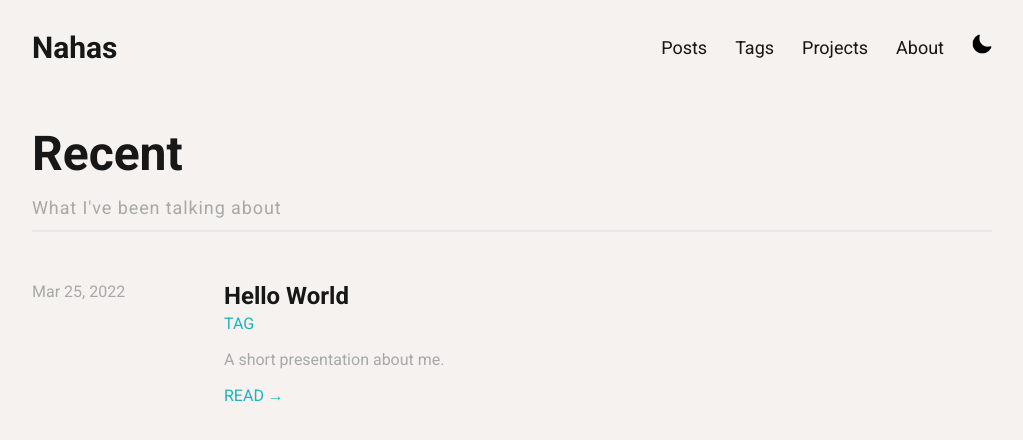
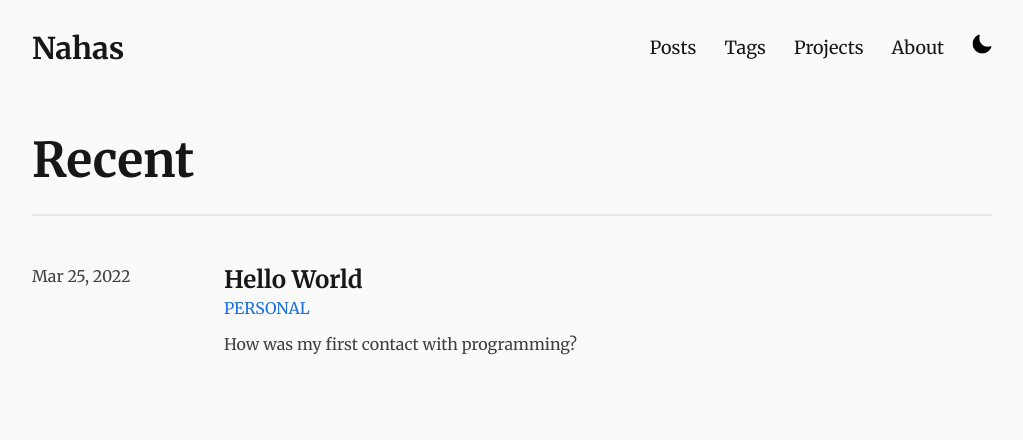
Before and after one commit to murillo-nahas/blog, an Angular app: page / in a window 1280 px wide. Shown: the top 440 px of the page, without its empty margins (128-1151 px from the left). Built offline with nearby package versions, Linux system fonts and the light colour scheme.

Commit message:
release: finally release?

```diff
--- a/src/app/pages/about/about.component.scss
+++ b/src/app/pages/about/about.component.scss
@@ -1,5 +1,5 @@
 .hover {
-    fill: var(--text-grayblack);
+    fill: var(--text-gray);
 }
 
 .hover:hover {
--- a/src/app/pages/about/about.component.ts
+++ b/src/app/pages/about/about.component.ts
@@ -6,4 +6,16 @@ import { Component } from '@angular/core';
   styleUrls: ['./about.component.scss']
 })
 export class AboutComponent {
+
+  redirectGithub(): void {
+    window.open("https://github.com/murillo-nahas");
+  }
+
+  redirectLinkedin(): void {
+    window.open("https://www.linkedin.com/in/murillo-nahas/");
+  }
+
+  redirectTwitter(): void {
+    window.open("https://twitter.com/murillonahvs");
+  }
 }
--- a/src/app/pages/home/home.component.html
+++ b/src/app/pages/home/home.component.html
@@ -1,20 +1,20 @@
 <app-header></app-header>
 <main class="w-full flex flex-col items-center justify-center">
-  <section class="w-9/12 h-32 flex justify-end border-b-2 flex flex-col mt-4">
-    <p class="text-5xl font-bold mb-4">Recent</p>
-    <p class="text-lg mb-2 tracking-wider" style="color: var(--text-gray)">
-      What I've been talking about
-    </p>
+  <section class="w-9/12 h-32 flex flex-col items-start border-b-2">
+    <h1 class="text-5xl font-bold mt-12">Recent</h1>
   </section>
-  <div class="w-9/12 flex mt-12">
-    <div class="w-1/5 h-36">
+  <section class="w-9/12 flex">
+    <div class="w-1/5 h-36 mt-12">
       <p style="color: var(--text-gray)">Mar 25, 2022</p>
     </div>
-    <div class="w-4/5 h-36">
-      <p class="text-2xl font-bold cursor-pointer" routerLink="hello-world">Hello World</p>
-      <p class="cursor-pointer" style="color: var(--text-anchor)">TAG</p>
-      <p class="mt-3" style="color: var(--text-gray)">A short presentation about me.</p>
-      <p class="mt-3 cursor-pointer" style="color: var(--text-anchor)" routerLink="hello-world">READ →</p>
+    <div class="w-4/5 h-36 mt-12">
+      <p class="text-2xl font-bold cursor-pointer" routerLink="/blog/hello-world">
+        Hello World
+      </p>
+      <p class="cursor-pointer" routerLink="/blog/personal" style="color: var(--text-anchor)">PERSONAL</p>
+      <p class="mt-3" style="color: var(--text-gray)">
+        How was my first contact with programming?
+      </p>
     </div>
-  </div>
+  </section>
 </main>
--- a/src/app/pages/posts/blog/blog.component.html
+++ b/src/app/pages/posts/blog/blog.component.html
@@ -15,21 +15,21 @@
   </nav>
 </header>
 <main class="w-full flex flex-col items-center justify-center">
-  <section class="w-9/12 h-32 flex flex-col items-start">
-    <p class="text-5xl font-bold mt-12">Posts</p>
-    <input type="text" class="mt-2 w-64 h-20 rounded-lg border-2 p-2 outline-none cursor-pointer" placeholder="Search...">
-    <div class="w-full border-b-2 mt-4"></div>
-
-    <div class="w-full flex">
-      <div class="w-1/5 h-36 mt-12">
-        <p style="color: var(--text-gray)">Mar 25, 2022</p>
-      </div>
-      <div class="w-4/5 h-36 mt-12">
-        <p class="text-2xl font-bold cursor-pointer" routerLink="hello-world">Hello World</p>
-        <p class="cursor-pointer" style="color: var(--text-anchor)">TAG</p>
-        <p class="mt-3" style="color: var(--text-gray)">A short presentation about me.</p>
-        <p class="mt-3 cursor-pointer" style="color: var(--text-anchor)" routerLink="hello-world">READ →</p>
-      </div>
+  <section class="w-9/12 h-32 flex flex-col items-start border-b-2">
+    <h1 class="text-5xl font-bold mt-12">Posts</h1>
+  </section>
+  <section class="w-9/12 flex">
+    <div class="w-1/5 h-36 mt-12">
+      <p style="color: var(--text-gray)">Mar 25, 2022</p>
+    </div>
+    <div class="w-4/5 h-36 mt-12">
+      <p class="text-2xl font-bold cursor-pointer" routerLink="hello-world">
+        Hello World
+      </p>
+      <p class="cursor-pointer" routerLink="/blog/personal" style="color: var(--text-anchor)">PERSONAL</p>
+      <p class="mt-3" style="color: var(--text-gray)">
+        How was my first contact with programming?
+      </p>
     </div>
   </section>
 </main>
--- a/src/app/pages/posts/hello-world/hello-world.component.html
+++ b/src/app/pages/posts/hello-world/hello-world.component.html
@@ -15,9 +15,58 @@
   </nav>
 </header>
 <main class="w-full flex flex-col items-center justify-center">
-    <section class="w-9/12 h-32 flex flex-col items-center">
-      <p class="text-5xl font-bold mt-12">Hello World</p>
-      <p class="mt-4">Mar 25, 2022</p>
-      <div class="w-full border-b-2 mt-4"></div>
+  <section
+    class="w-9/12 h-32 flex flex-col justify-center items-center border-b-2"
+  >
+    <h1 class="text-5xl font-bold mt-9">Hello World</h1>
+    <p>Mar 25, 2022</p>
+  </section>
+  <section class="mt-16 w-9/12 flex">
+    <div class="w-1/4 h-screen flex flex-col">
+      <div class="flex">
+        <img
+          src="/assets/images/photo.jpg"
+          alt="Icon Photo"
+          class="w-12 h-12 rounded-full"
+          title="My icon photo"
+        />
+        <div class="ml-2">
+          <p>Murillo Nahás</p>
+          <p
+            class="text-sm cursor-pointer"
+            style="color: var(--text-anchor)"
+            (click)="redirectTwitter()"
+          >
+            @murillonahvs
+          </p>
+        </div>
+      </div>
+      <div class="border-b-2 mt-4 w-3/4"></div>
+      <div class="mt-10">
+        <p class="text-sm">TAGS</p>
+        <p routerLink="/blog/personal"  class="text-sm cursor-pointer" style="color: var(--text-anchor);">PERSONAL LIFE</p>
+      </div>
+      <div class="border-b-2 mt-4 w-3/4"></div>
+      <div class="mt-10">
+        <p class="text-sm cursor-pointer" routerLink="/blog" style="color: var(--text-anchor);">RETURN TO BLOG</p>
+      </div>
+    </div>
+    <div class="w-3/4 mb-36 h-screen flex flex-col">
+      <img src="/assets/images/hello-world.jpg" class="rounded-lg" alt="Hello World Photo" loading="lazy">
+      <h1 class="text-2xl font-bold mt-9">Introduction</h1>
+      <p class="mt-4">Hi there! How's going? I hope you're well. Then, allow me to introduce myself, my name is Murillo
+        Nahás, 19yo from Brazil, São Paulo. Nowadays I'm working as a fullstack software engineer at a company of my city
+        with projects focused in logistics automation.
+      </p>
+      <p class="text-2xl font-bold mt-9">What about me?</p>
+      <p class="mt-4">I've been meaning to create this blog for a while and finally decided to gave the final gas to release it.
+        Even being laziness, it only took about a week to create the full scope and a "working" site, not bad, right?
+      </p>
+      <p class="mt-4">
+        Well, let's go. Here I want to show you reader some tech stuff that I know and that I'm learning in this moment, also I want
+        to show some personal things that I face in my life. The tech stuff will be associated mainly about Angular, React,
+        frontend stuffs and some Haskell content, the functional programming language that I've been enjoying lately.
+      </p>
+    </div>
   </section>
 </main>
--- a/src/app/pages/posts/hello-world/hello-world.component.ts
+++ b/src/app/pages/posts/hello-world/hello-world.component.ts
@@ -1,15 +1,14 @@
-import { Component, OnInit } from '@angular/core';
+import { Component } from '@angular/core';
 
 @Component({
   selector: 'app-hello-world',
   templateUrl: './hello-world.component.html',
   styleUrls: ['./hello-world.component.scss']
 })
-export class HelloWorldComponent implements OnInit {
+export class HelloWorldComponent {
 
-  constructor() { }
-
-  ngOnInit(): void {
+  redirectTwitter(): void {
+    window.open("https://twitter.com/murillonahvs");
   }
 
 }
--- a/src/app/pages/projects/projects.component.html
+++ b/src/app/pages/projects/projects.component.html
@@ -1,6 +1,7 @@
 <app-header></app-header>
-<main class="w-full flex items-center justify-center">
+<main class="w-full flex flex-col items-center justify-center">
     <section class="w-9/12 h-32 flex items-end border-b-2">
-        <p class="text-5xl font-bold mb-9">Projects</p>
+        <h1 class="text-5xl font-bold mb-9">Projects</h1>
     </section>
+    <p class="text-2xl mt-44">Coming Soon</p>
 </main>
--- a/src/app/pages/tags/tags.component.html
+++ b/src/app/pages/tags/tags.component.html
@@ -1,6 +1,14 @@
 <app-header></app-header>
-<main class="w-full flex items-center justify-center">
+<main class="w-full flex flex-col items-center justify-center">
     <section class="w-9/12 h-32 flex items-end border-b-2">
-        <p class="text-5xl font-bold mb-9">Tags</p>
+        <h1 class="text-5xl font-bold mb-9">Tags</h1>
+    </section>
+    <section class="mt-40">
+        <a routerLink="/tech" class="hover" style="color: var(--text-anchor);">TECH
+            <span>(0)</span>
+        </a>
+        <a routerLink="/blog/personal" class="ml-4" style="color: var(--text-anchor);">PERSONAL LIFE
+            <span>(1)</span>
+        </a>
     </section>
 </main>
--- a/src/index.html
+++ b/src/index.html
@@ -11,7 +11,7 @@
   <meta name="viewport" content="width=device-width, initial-scale=1">
   <link rel="preconnect" href="https://fonts.googleapis.com">
   <link rel="preconnect" href="https://fonts.gstatic.com" crossorigin>
-  <link href="https://fonts.googleapis.com/css2?family=Roboto:wght@400;700&display=swap" rel="stylesheet">
+  <link href="https://fonts.googleapis.com/css2?family=Merriweather:wght@400;700&display=swap" rel="stylesheet">
   <link rel="shortcut icon" href="/assets/images/favicon.png" type="image/x-icon">
   <link rel="apple-touch-icon" href="/assets/images/favicon.png">
 </head>
--- a/src/styles.scss
+++ b/src/styles.scss
@@ -6,7 +6,7 @@
     padding: 0;
     margin: 0;
     box-sizing: border-box;
-    font-family: 'Roboto', sans-serif;
+    font-family: 'Merriweather', serif;
 }
 
 body {
@@ -18,11 +18,11 @@ p, h1, h2, h3, a, strong, span {
 }
 
 :root {
-    --background-light: #f5f2ef;
+    --background-light: #fafafa;
     --text-light: #f5f5f5;
     --background-dark: #171717;
     --text-dark: #171717;
-    --text-gray: #a7a9a9;
-    --text-anchor: #1DB4BE;
-    --text-grayblack: #404040;
+    --text-gray: #404040;
+    --text-anchor: #1a6fdd;
+    --text-anchor-hover: #5d6566;
 }
```
Also changed, not shown: src/app/pages/about/about.component.html (+5 -8 lines), src/assets/images/hello-world.jpg (added). Lines whose indentation alone changed are shown as unchanged.
